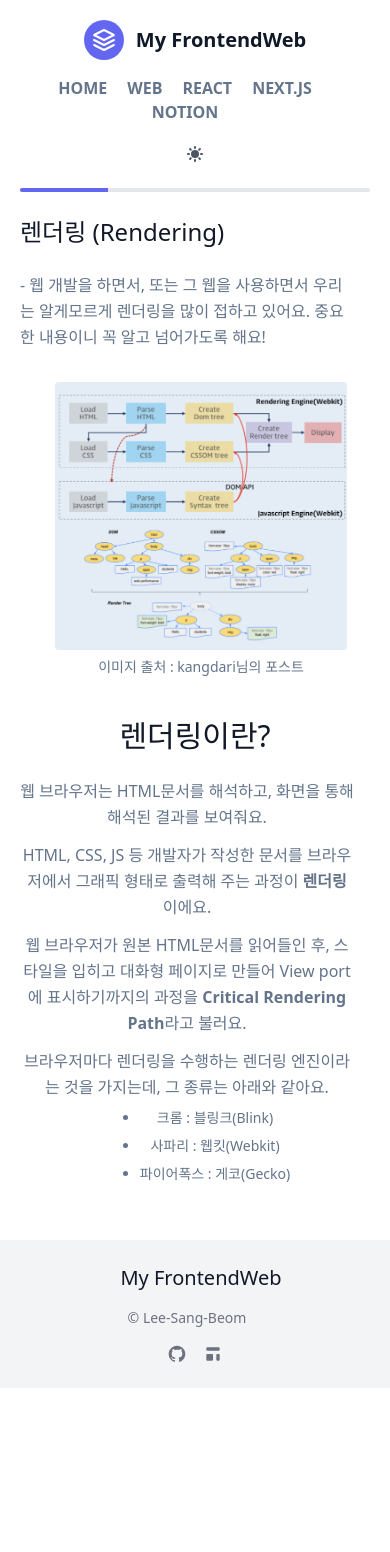
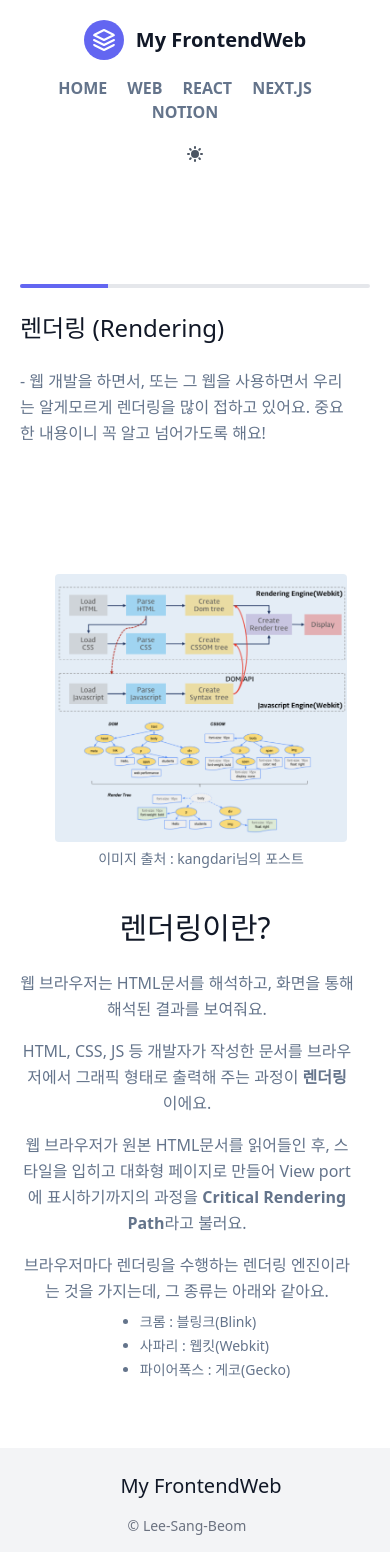
Before and after one commit to Lee-Sang-Beom/nextjs_and_notion, a Next.js app: page /web_basic/rendering in a window 390 px wide. Shown: the top 1552 px of the page. Before the commit the page ends 1388 px from the top, so only its background shows below. Built offline with nearby package versions, Linux system fonts and the light colour scheme.

Commit message:
notify margin value : div, div>ul, div>ul>li

```diff
--- a/pages/web_basic/html_css_js.js
+++ b/pages/web_basic/html_css_js.js
@@ -132,15 +132,15 @@ export default function HTML_CSS_JS() {
                   <strong>{`HT(HyperText)`}</strong>
                   {`는 일반적인 텍스트를 비순차적으로 접근할 수 있는 방법을 제공해요! 같은 페이지 내의 다른 데이터로 이동할 수도 있고, 다른 페이지로도 이동할 수도 있죠!`}
                 </p>
-                <p className="leading-relaxed text-base mb-4">
+                <p className="leading-relaxed text-base mb-2">
                   {<strong>{`ML(Markup Lanauage)`}</strong>}
                   {`은 웹 브라우저에게 내 컨텐츠를 어떻게 표현해야 하는지를 명령하는 언어에요. <태그> 등을 이용하여, 문서나 데이터를 구조적으로 표시해요. 마크업 언어를 쓰면 아래와 같은 효과를 얻을 수 있어요!`}
                 </p>
-                <div className="leading-relaxed text-base mb-4">
-                  <ul className="list-disc ml-10 mt-2 text-sm  text-slate-500 dark:text-slate-300">
-                    <li className="mb-1">{`컨텐츠 제작자가 원하는 방법대로 문서를 표현하기 위해 웹 브라우저에게 명령을 내릴 수 있어요!`}</li>
-                    <li className="mb-1">{`구조적인 작성 덕분에, 문서 작성에 대해 협업과 유지보수를 쉽게 할 수 있어요!`}</li>
-                    <li className="mb-1">{`찾기 쉽다는 장점은 검색이 가능하다는 것을 의미하기도 해요. 컴퓨터 또한 마크업 언어의 태그를 통해 정보를 수집할 수 있어요!`}</li>
+                <div className="leading-relaxed text-base mb-8">
+                  <ul className="list-disc ml-10 text-sm  text-slate-500 dark:text-slate-300">
+                    <li className="mb-1 text-left">{`컨텐츠 제작자가 원하는 방법대로 문서를 표현하기 위해 웹 브라우저에게 명령을 내릴 수 있어요!`}</li>
+                    <li className="mb-1 text-left">{`구조적인 작성 덕분에, 문서 작성에 대해 협업과 유지보수를 쉽게 할 수 있어요!`}</li>
+                    <li className="mb-1 text-left">{`찾기 쉽다는 장점은 검색이 가능하다는 것을 의미하기도 해요. 컴퓨터 또한 마크업 언어의 태그를 통해 정보를 수집할 수 있어요!`}</li>
                   </ul>
                 </div>
                 <p className="leading-relaxed text-base mb-4 ">
@@ -204,7 +204,7 @@ export default function HTML_CSS_JS() {
                   {`는`} <strong>{`HTML, XHTML, XML `}</strong>
                   {`같은 문서의 스타일을 꾸밀 때 사용하는 스타일 시트 언어에요!`}
                 </p>
-                <p className="leading-relaxed text-base mb-4">
+                <p className="leading-relaxed text-base mb-2">
                   {
                     <strong>{`1996년 12월, W3C에서 CSS가 도입되기 전까지는`}</strong>
                   }
@@ -212,21 +212,21 @@ export default function HTML_CSS_JS() {
                   {<strong>{`CSS`}</strong>}
                   {`가 도입되면서, 문서의 내용과 표현이 분리될 수 있었어요. 작성 방법은 아래와 같아요.`}
                 </p>
-                <div className="leading-relaxed text-base mb-4">
-                  <ul className="list-disc ml-10 mt-2 text-sm  text-slate-500 dark:text-slate-300">
-                    <li className="mb-1 font-semibold">
+                <div className="leading-relaxed text-base mb-8">
+                  <ul className="list-disc ml-10 text-sm  text-slate-500 dark:text-slate-300">
+                  <li className="mb-1 font-semibold text-left">
                       {`Inline Style Sheet`}
                       <p className="ml-1 mt-1 mb-2 text-xs font-normal">
                         {`- HTML 태그의 style 속성에 css 코드를 넣는 방법`}
                       </p>
                     </li>
-                    <li className="mb-1 font-semibold">
+                    <li className="mb-1 font-semibold text-left">
                       {`Internal Style Sheet`}
                       <p className="mt-1 mb-2 text-xs font-normal">
                         {`- HTML 문서 내의 <style> </style> 안에 css 코드를 넣는 방법`}
                       </p>
                     </li>
-                    <li className="mb-1 font-semibold">
+                    <li className="mb-1 font-semibold text-left">
                       {`Linking Style Sheet ★`}
                       <p className="mt-1 mb-2 text-xs font-normal">
                         {`- 별도 css 파일을 만들고, HTML 문서와 연결하는 방법`}
@@ -309,30 +309,30 @@ export default function HTML_CSS_JS() {
                   {`자바스크립트는 브라우저에서만 쓸 목적으로 고안된 언어이지만, 지금은 다양한 환경에서 쓰이고 있어요.
                   자바스크립트는 브라우저뿐만 아니라 서버에서도 실행할 수 있어요.`}
                 </p>
-                <p className="leading-relaxed text-base mb-4 ">
+                <p className="leading-relaxed text-base mb-2">
                   {`이외에도 자바스크립트 엔진(JavaScript engine)이라 불리는 특별한 프로그램이 들어 있는 모든 디바이스에서도 동작해요. 브라우저 내에는 '자바스크립트 가상 머신'이라 불리는 엔진이 내장되어 있는데, 종류는 아래처럼 다양해요.`}
                 </p>
-                <div className="leading-relaxed text-base mb-4">
-                  <ul className="list-disc ml-10 mt-2 text-sm  text-slate-500 dark:text-slate-300">
-                    <li className="mb-1 font-semibold">
+                <div className="leading-relaxed text-base mb-8">
+                  <ul className="list-disc ml-10 text-sm  text-slate-500 dark:text-slate-300">
+                    <li className="mb-1 font-semibold text-left">
                       {`V8`}
                       <p className="ml-1 mt-1 mb-2 text-xs font-normal">
                         {`- Chrome과 Opera에서 쓰여요.`}
                       </p>
                     </li>
-                    <li className="mb-1 font-semibold">
+                    <li className="mb-1 font-semibold text-left">
                       {`SpiderMonkey`}
                       <p className="mt-1 mb-2 text-xs font-normal">
                         {`- Firefox에서 쓰여요.`}
                       </p>
                     </li>
-                    <li className="mb-1 font-semibold">
+                    <li className="mb-1 font-semibold text-left">
                       {`Trident / Chakra`}
                       <p className="mt-1 mb-2 text-xs font-normal">
                         {`- IE에서 쓰이며, 버전에 따라 각각을 사용해요.`}
                       </p>
                     </li>
-                    <li className="mb-1 font-semibold">
+                    <li className="mb-1 font-semibold text-left">
                       {`ChakraCore`}
                       <p className="mt-1 mb-2 text-xs font-normal">
                         {`- Microsoft Edge에서 쓰여요.`}
@@ -341,15 +341,15 @@ export default function HTML_CSS_JS() {
                   </ul>
                 </div>
 
-                <p className="leading-relaxed text-base mb-4 ">
+                <p className="leading-relaxed text-base mb-2 ">
                   {`자바스크립트는 다양한 장점을 가지고 있어요.`}
                 </p>
-                <div className="leading-relaxed text-base mb-4">
-                  <ul className="list-disc ml-10 mt-2 text-sm  text-slate-500 dark:text-slate-300">
-                    <li className="mb-1 font-NORMAL">
+                <div className="leading-relaxed text-base mb-8">
+                  <ul className="list-disc ml-10 mt-2 text-sm text-slate-500 dark:text-slate-300">
+                    <li className="mb-1 font-normal text-left">
                       {`HTML/CSS와 완전히 통합할 수 있고, HTML 파일 내에서 작성되므로 개발속도가 빨라요.`}
                     </li>
-                    <li className="mb-1 font-NORMAL">
+                    <li className="mb-1 font-normal text-left">
                       {`운영체제의 영향을 받지 않고, 주요 브라우저에서 대부분 지원되요. 그리고 기본언어로 사용되요!`}
                     </li>
                   </ul>
--- a/pages/web_basic/rendering.js
+++ b/pages/web_basic/rendering.js
@@ -14,7 +14,7 @@ export default function Rendering() {
       {/*내용 설명*/}
       <section className="text-gray-600 body-font">
         {/* 내용 1 : 소개 */}
-        <div className="container px-5 mx-auto md:flex-row flex-col items-center">
+        <div className="container px-5 py-24 mx-auto md:flex-row flex-col items-center">
           <div className="flex flex-col">
             {/* bar 길이*/}
             <div className="h-1 bg-gray-200 rounded overflow-hidden">
@@ -45,27 +45,27 @@ export default function Rendering() {
             <h1 className="title-font sm:text-4xl text-3xl mb-6 font-medium text-gray-900">
               렌더링이란?
             </h1>
-            <p className="mb-3 leading-relaxed">
+            <p className="mb-4 leading-relaxed">
               {`웹 브라우저는 HTML문서를 해석하고, 화면을 통해 해석된 결과를 보여줘요.`}
             </p>
-            <p className="mb-3 leading-relaxed">
+            <p className="mb-4 leading-relaxed">
               {`HTML, CSS, JS 등 개발자가 작성한 문서를 브라우저에서 그래픽 형태로 출력해 주는 과정이 `}
               <strong>렌더링</strong>
               {`이에요.`}
             </p>
-            <p className="mb-3 leading-relaxed">
+            <p className="mb-4 leading-relaxed">
               {`웹 브라우저가 원본 HTML문서를 읽어들인 후, 스타일을 입히고 대화형 페이지로 만들어 View port에 표시하기까지의 과정을 `}
               <strong>{`Critical Rendering Path`}</strong>
               {`라고 불러요.`}
             </p>
-            <p className="leading-relaxed">
+            <p className="mb-2 leading-relaxed">
               {`브라우저마다 렌더링을 수행하는 렌더링 엔진이라는 것을 가지는데, 그 종류는 아래와 같아요.`}
             </p>
-            <div className="leading-relaxed text-base mb-4">
-              <ul className="list-disc ml-10 mt-2 text-sm  text-slate-500 dark:text-slate-300">
-                <li className="mb-2 ">{`크롬 : 블링크(Blink)`}</li>
-                <li className="mb-2">{`사파리 : 웹킷(Webkit)`}</li>
-                <li className="mb-2 ">{`파이어폭스 : 게코(Gecko)`}</li>
+            <div className="leading-relaxed text-base mb-8">
+              <ul className="list-disc ml-10 text-sm text-slate-500 dark:text-slate-300 ">
+                <li className="mb-1 text-left">{`크롬 : 블링크(Blink)`}</li>
+                <li className="mb-1 text-left">{`사파리 : 웹킷(Webkit)`}</li>
+                <li className="mb-1 text-left">{`파이어폭스 : 게코(Gecko)`}</li>
               </ul>
             </div>
           </div>
```
